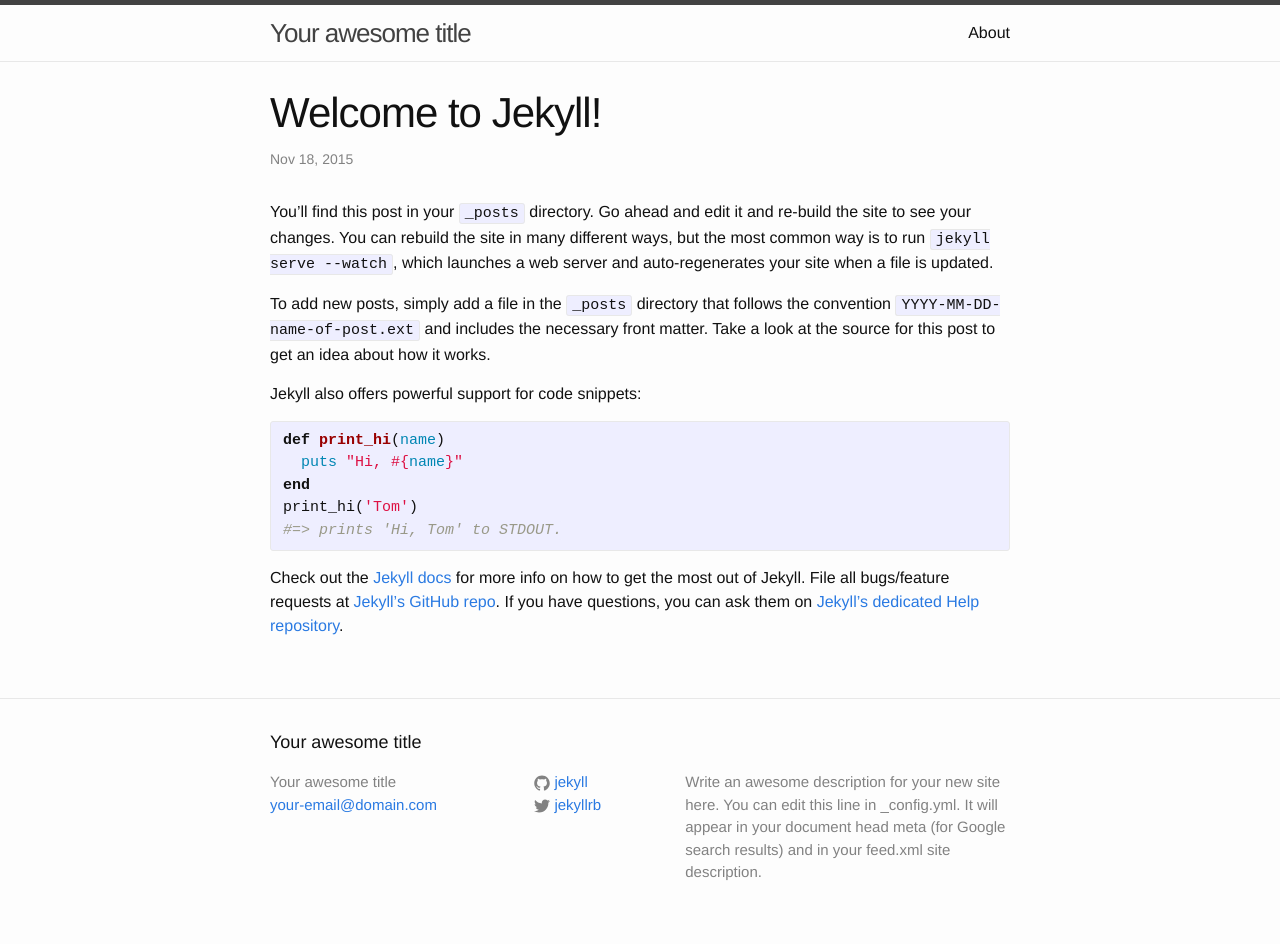
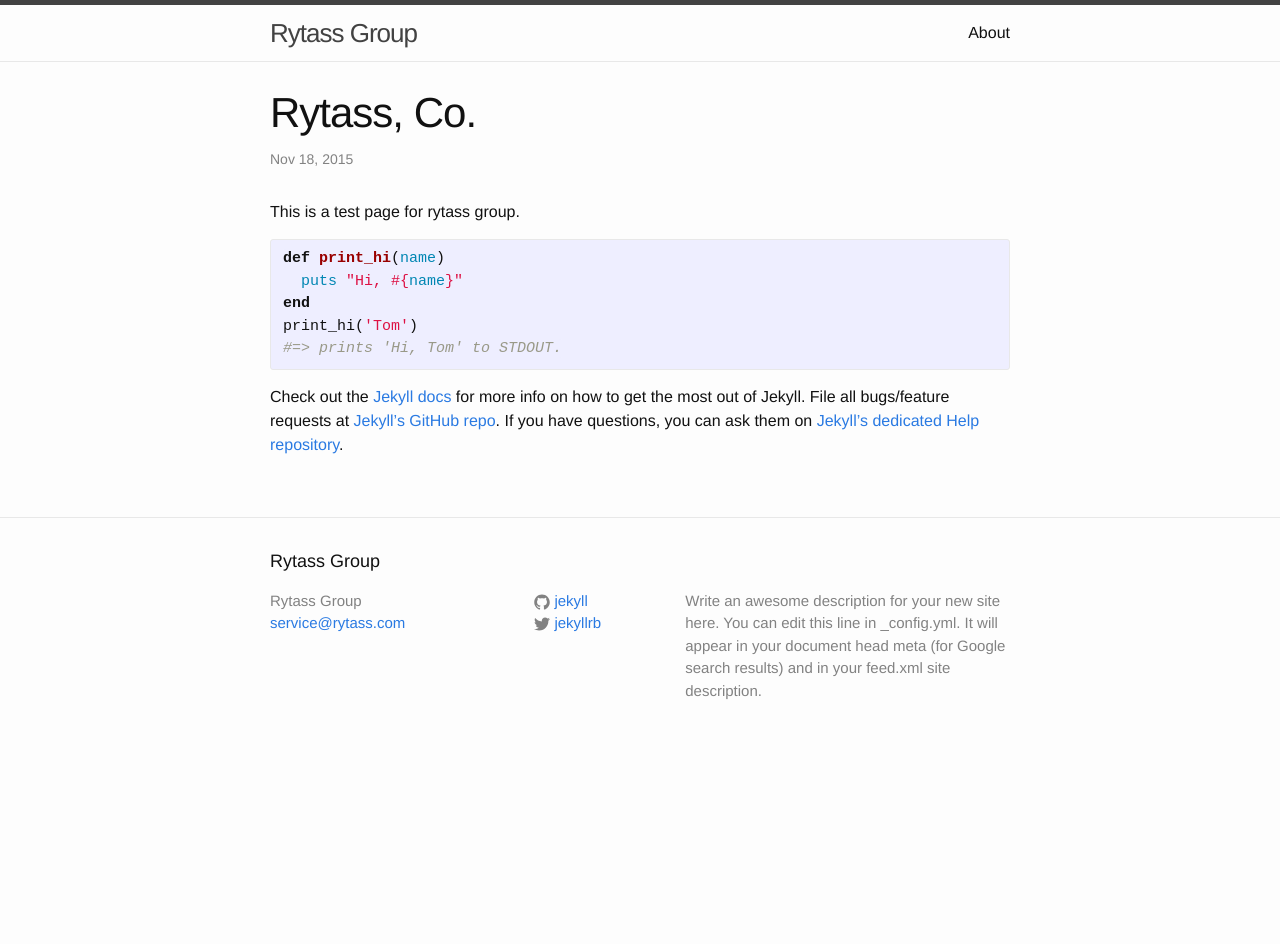
Before and after one commit to Rytass/Rytass.github.io, a Jekyll site: the page built from _posts/2015-11-18-welcome-to-jekyll.markdown, in a window 1280 px wide. Built offline with Jekyll 4.4.1, drawn with Linux system fonts in a browser that asks for light colours; after the commit the page ends 900 px from its top, so only the background shows below that.

Commit message:
change default page

```diff
--- a/_config.yml
+++ b/_config.yml
@@ -1,6 +1,6 @@
 # Site settings
-title: Your awesome title
-email: your-email@domain.com
+title: Rytass Group
+email: service@rytass.com
 description: > # this means to ignore newlines until "baseurl:"
   Write an awesome description for your new site here. You can edit this
   line in _config.yml. It will appear in your document head meta (for
@@ -12,3 +12,4 @@ github_username:  jekyll
 
 # Build settings
 markdown: kramdown
+highlighter: pygments
--- a/_posts/2015-11-18-welcome-to-jekyll.markdown
+++ b/_posts/2015-11-18-welcome-to-jekyll.markdown
@@ -1,14 +1,10 @@
 ---
 layout: post
-title:  "Welcome to Jekyll!"
+title:  "Rytass, Co."
 date:   2015-11-18 23:10:55
-categories: jekyll update
+categories: no-category
 ---
-You’ll find this post in your `_posts` directory. Go ahead and edit it and re-build the site to see your changes. You can rebuild the site in many different ways, but the most common way is to run `jekyll serve --watch`, which launches a web server and auto-regenerates your site when a file is updated.
-
-To add new posts, simply add a file in the `_posts` directory that follows the convention `YYYY-MM-DD-name-of-post.ext` and includes the necessary front matter. Take a look at the source for this post to get an idea about how it works.
-
-Jekyll also offers powerful support for code snippets:
+This is a test page for rytass group.
 
 {% highlight ruby %}
 def print_hi(name)
```
Also changed, not shown: 5 other files.
